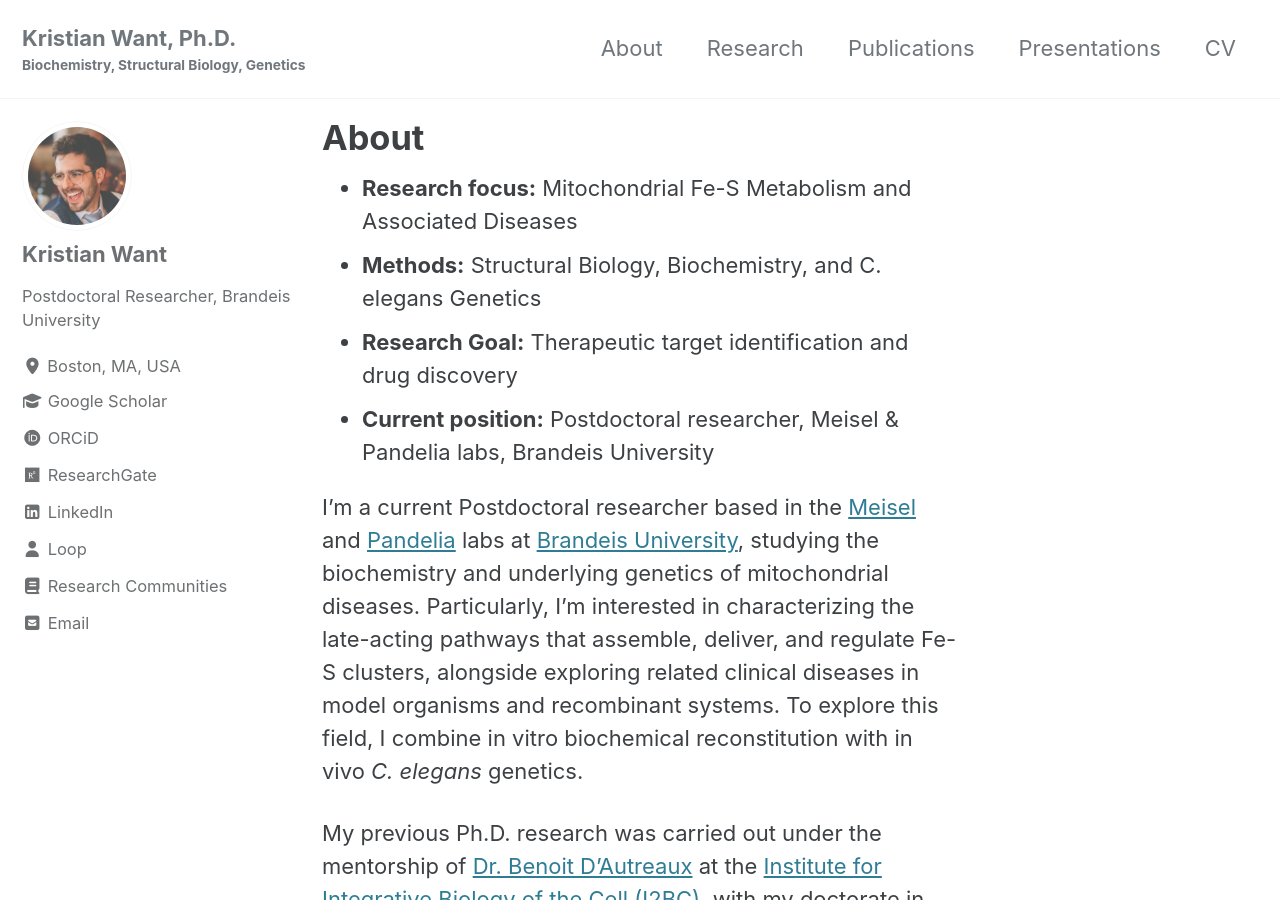
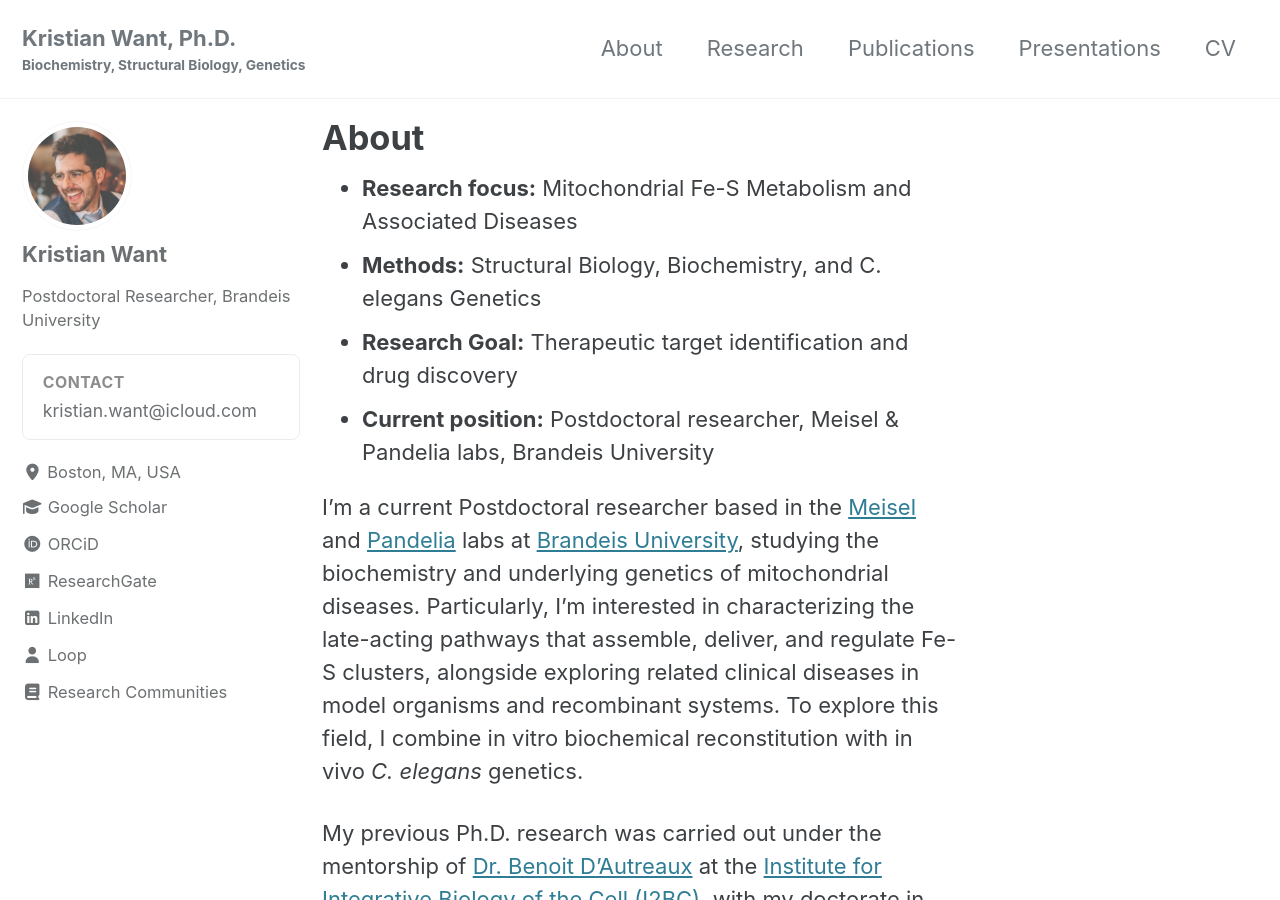
Before and after one commit to kristianwant/kristianwant.github.io, a Jekyll site: the page built from index.md, in a window 1280 px wide and 900 px high. Built offline with Jekyll 4.4.1, drawn with Linux system fonts in a browser that asks for light colours; cached includes are drawn as plain includes.

Commit message:
Replace plaintext email with JS-obfuscated contact box
Old want@brandeis.edu is retired; new kristian.want@icloud.com is now split into two config values (contact.email_user/email_domain) and only ever joined client-side, so no build output (HTML, JSON-LD, Atom feed) contains a scrapeable address. Adds a Contact box to the sidebar author profile, under the name/bio. Also fixed a missed 'University Paris-Saclay' -> 'Universite Paris-Saclay' in the JSON-LD alumniOf block.

```diff
--- a/_config.yml
+++ b/_config.yml
@@ -105,13 +105,19 @@ analytics:
     anonymize_ip         : false
 
 
+# Contact email, split into two parts so it never appears as a plain
+# address anywhere in the built site (feeds, HTML source, etc.) - assembled
+# client-side by _includes/author-profile.html
+contact:
+  email_user       : "kristian.want"
+  email_domain     : "icloud.com"
+
 # Site Author
 author:
   name             : "Kristian Want"
   avatar           : "/assets/images/bio_photo.jpg"
   bio              : "Postdoctoral Researcher, Brandeis University"
   location         : "Boston, MA, USA"
-  email            : "want@brandeis.edu"
   links:
     - label: "Google Scholar"
       icon: "fas fa-fw fa-graduation-cap"
--- a/_includes/author-profile.html
+++ b/_includes/author-profile.html
@@ -20,6 +20,26 @@
       <div class="author__bio p-note" itemprop="description">
         {{ author.bio | markdownify }}
       </div>
+    {% endif %}
+
+    {% if site.contact.email_user and site.contact.email_domain %}
+      <div class="contact-box" style="margin: 0.9rem 0; padding: 0.7rem 0.9rem; border: 1px solid #e5e5e5; border-radius: 8px; font-size: 0.8rem; line-height: 1.5;">
+        <strong style="display: block; margin-bottom: 3px; font-size: 0.72rem; letter-spacing: 0.03em; text-transform: uppercase; color: #666;">Contact</strong>
+        <a href="#" class="contact-email-link" data-user="{{ site.contact.email_user }}" data-domain="{{ site.contact.email_domain }}" rel="nofollow">
+          <span class="contact-email-placeholder">Enable JavaScript to view email</span>
+        </a>
+      </div>
+      <script>
+        (function () {
+          var links = document.querySelectorAll('.contact-email-link');
+          for (var i = 0; i < links.length; i++) {
+            var el = links[i];
+            var addr = el.getAttribute('data-user') + '@' + el.getAttribute('data-domain');
+            el.setAttribute('href', 'mailto:' + addr);
+            el.textContent = addr;
+          }
+        })();
+      </script>
     {% endif %}
   </div>
 
@@ -44,15 +64,6 @@
         <li>
           <a href="{{ author.uri }}" itemprop="url" rel="me">
             <i class="fas fa-fw fa-link" aria-hidden="true"></i><span class="label">{{ site.data.ui-text[locale].website_label | default: "Website" }}</span>
-          </a>
-        </li>
-      {% endif %}
-
-      {% if author.email %}
-        <li>
-          <a href="mailto:{{ author.email }}" rel="me" class="u-email">
-            <meta itemprop="email" content="{{ author.email }}" />
-            <i class="fas fa-fw fa-square-envelope" aria-hidden="true"></i><span class="label">{{ site.data.ui-text[locale].email_label | default: "Email" }}</span>
           </a>
         </li>
       {% endif %}
--- a/_includes/head/custom.html
+++ b/_includes/head/custom.html
@@ -33,7 +33,6 @@
         }
       ],
       "knowsAbout": ["Biochemistry", "Structural Biology", "Genetics", "Fe-S clusters", "Mitochondrial disease", "Friedreich's Ataxia"],
-      "email": "want@brandeis.edu",
       "sameAs": [
         "https://scholar.google.com/citations?user=zf1WsVwAAAAJ&hl=en",
         "https://orcid.org/0000-0001-7590-0896",
```
Also changed, not shown: other parts of _includes/head/custom.html (+1 -1 lines).
